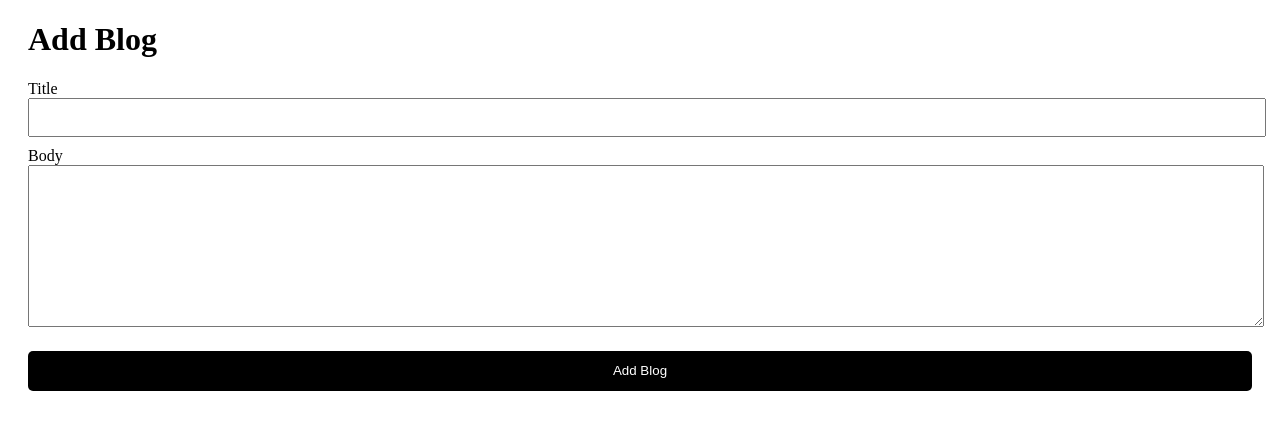
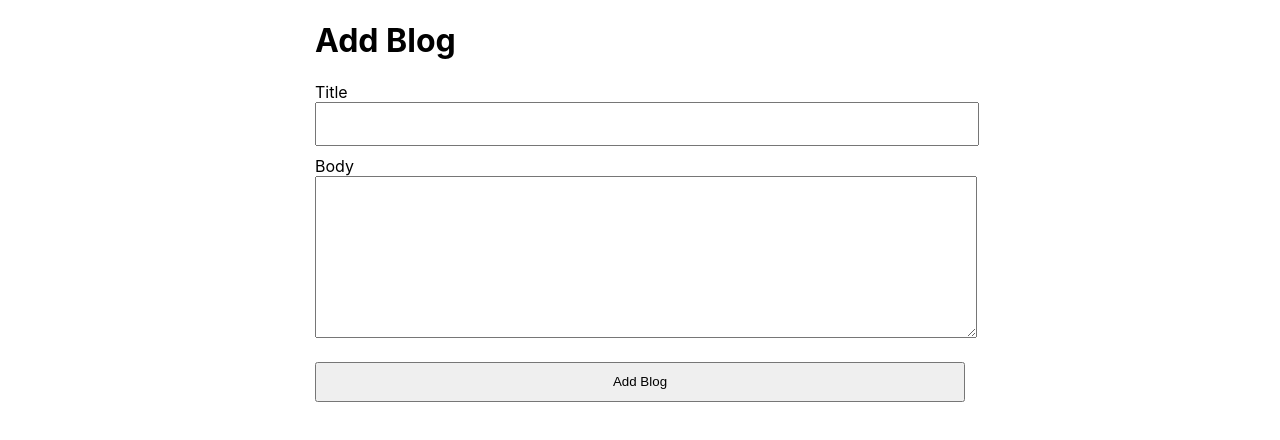
Before and after one commit to dwestland/next-auth-prisma-blog, a Next.js app: page /blogs/add in a window 1280 px wide. Shown: the top 440 px of the page. Built offline with nearby package versions, Linux system fonts and the light colour scheme.

Commit message:
Update UI

```diff
--- a/pages/_app.tsx
+++ b/pages/_app.tsx
@@ -3,6 +3,7 @@ import { Provider } from 'next-auth/client'
 import { QueryClient, QueryClientProvider } from 'react-query'
 import { AppProps } from 'next/app'
 import React from 'react'
+import '../styles/globals.css'
 
 const queryClient = new QueryClient()
 
--- a/styles/Form.module.css
+++ b/styles/Form.module.css
@@ -1,30 +1,28 @@
 .formPage {
   padding: 0 20px;
-}
-
-.form input[type='text'] {
-  width: 100%;
-  height: 25px;
-  padding: 5px;
-}
-
-.form textarea {
-  width: 100%;
-  height: 150px;
-  padding: 5px;
-}
-
-.form input[type='submit'] {
-  display: block;
-  width: 100%;
-  margin: 20px 0 30px;
-  background: #000;
-  color: #fff;
-  border: none;
-  border-radius: 5px;
-  height: 40px;
+  margin: auto;
+  max-width: 650px;
 }
 
 .form .section {
   margin-top: 10px;
 }
+
+.form input[type='text'] {
+  height: 30px;
+  padding: 5px;
+  width: 100%;
+}
+
+.form textarea {
+  height: 150px;
+  padding: 5px;
+  width: 100%;
+}
+
+.form input[type='submit'] {
+  display: block;
+  height: 40px;
+  margin: 20px 0 30px;
+  width: 100%;
+}
--- a/styles/globals.css
+++ b/styles/globals.css
@@ -4,15 +4,6 @@ body {
   margin: 0;
   font-family: -apple-system, BlinkMacSystemFont, Segoe UI, Roboto, Oxygen,
     Ubuntu, Cantarell, Fira Sans, Droid Sans, Helvetica Neue, sans-serif;
-}
-
-a {
-  color: inherit;
-  text-decoration: none;
-}
-
-* {
-  box-sizing: border-box;
 }
 
 .btn {
```
Also changed, not shown: 1 other file (tests, documents, lock files or other folders).
